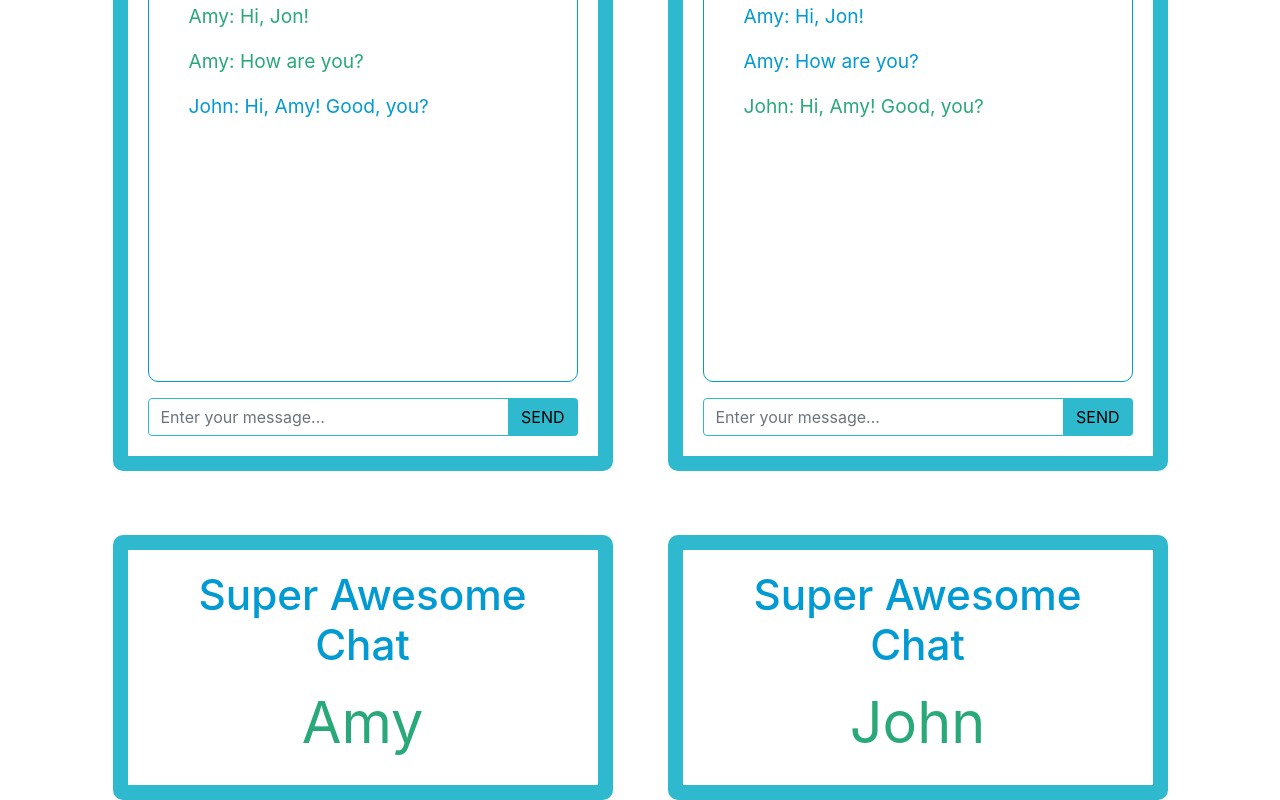
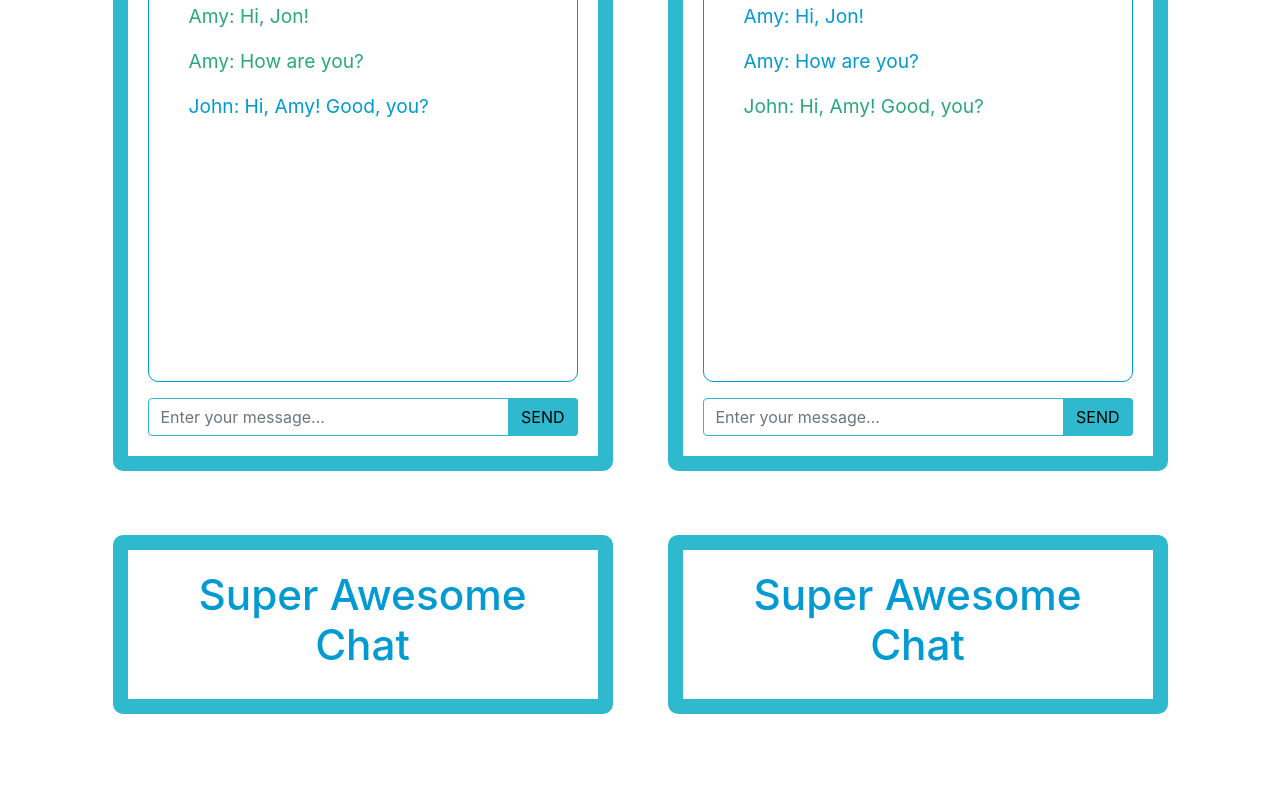
Before and after one commit to scabralo/ReactND-L3-E2-AwesomeChat, a React (Create React App) app: page / in a window 1280 px wide. Shown: the part 463-1263 px from the top of the page. After the commit the page ends 1177 px from the top, so only its background shows below. Built offline with nearby package versions, Linux system fonts and the light colour scheme.

Commit message:
Updates user prop to userName

```diff
--- a/src/CurrentUser.js
+++ b/src/CurrentUser.js
@@ -2,14 +2,14 @@ import React from 'react'
 import PropTypes from 'prop-types'
 
 const CurrentUser = props => {
-	const {user} = props
+	const {userName} = props
 	return (
-		<div className="name sender">{user}</div>
+		<div className="name sender">{userName}</div>
 	)
 }
 
 CurrentUser.propTypes = {
-	user: PropTypes.string.isRequired
+	userName: PropTypes.string.isRequired
 }
 
 export default CurrentUser
```
